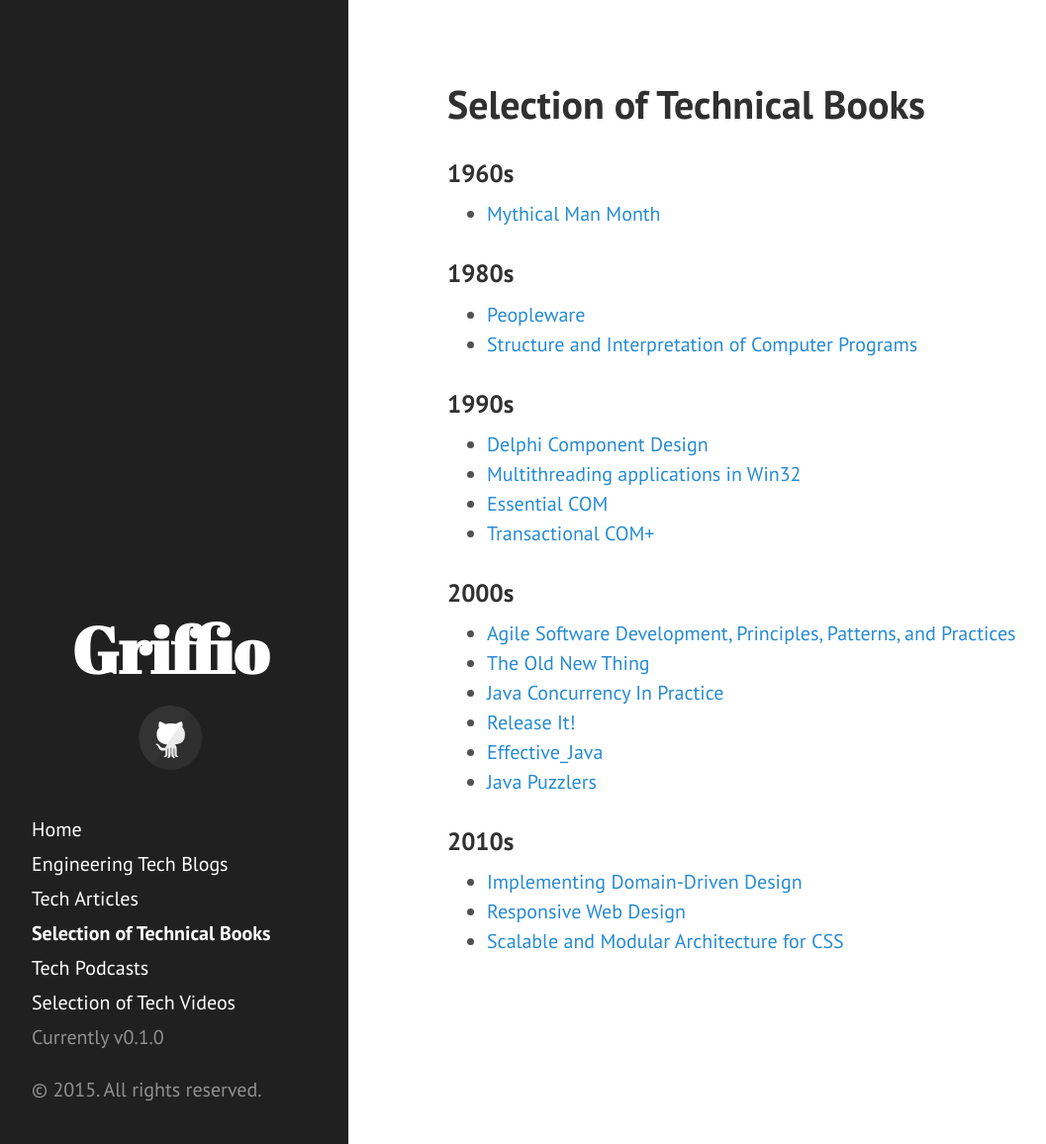
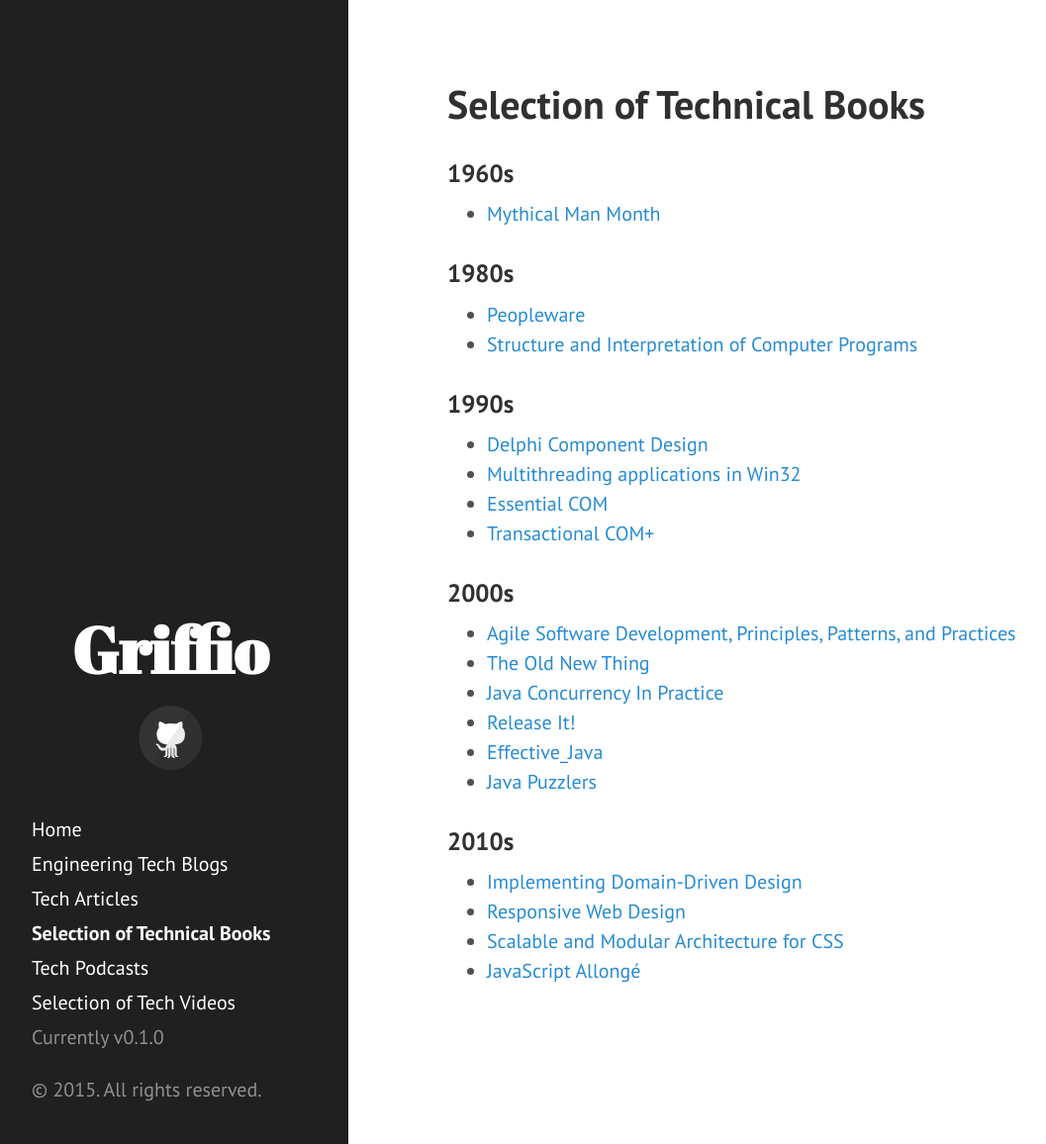
Before and after one commit to griffio/griffio.github.io, a Jekyll site: the page built from tech-books.md, in a window 1280 px wide and 1156 px high. Shown: the whole window at 99% size, without its empty margins (8-1065 px from the left). Built offline with Jekyll 4.4.1, drawn with Linux system fonts in a browser that asks for light colours; nearby versions of some CDN libraries.

Commit message:
javascript-allonge

```diff
--- a/tech-books.md
+++ b/tech-books.md
@@ -33,3 +33,4 @@
 - [Implementing Domain-Driven Design](http://www.goodreads.com/book/show/15756865-implementing-domain-driven-design)
 - [Responsive Web Design](https://openlibrary.org/books/OL24620876M/Responsive_Web_Design)
 - [Scalable and Modular Architecture for CSS](https://smacss.com/)
+- [JavaScript Allongé](https://leanpub.com/javascript-allonge)
```
